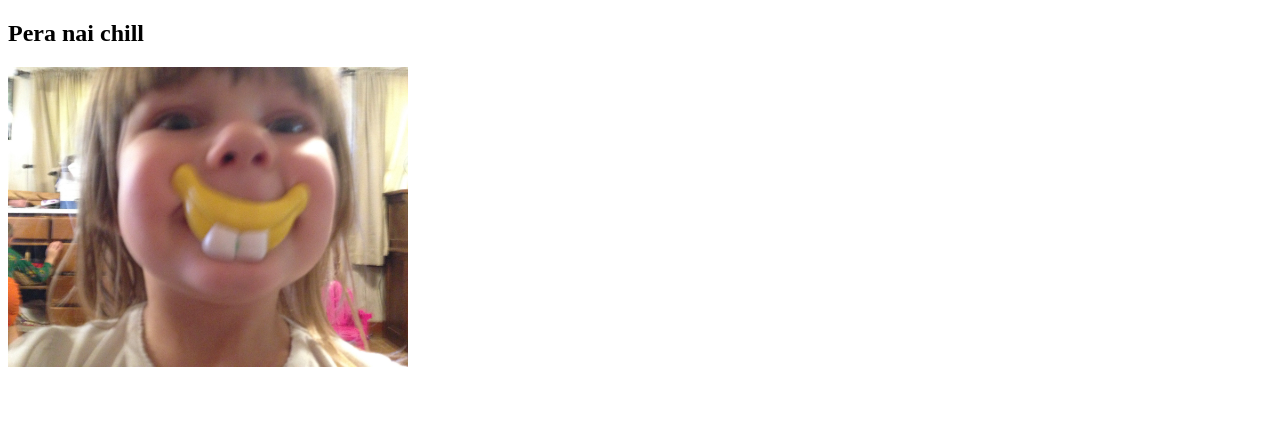
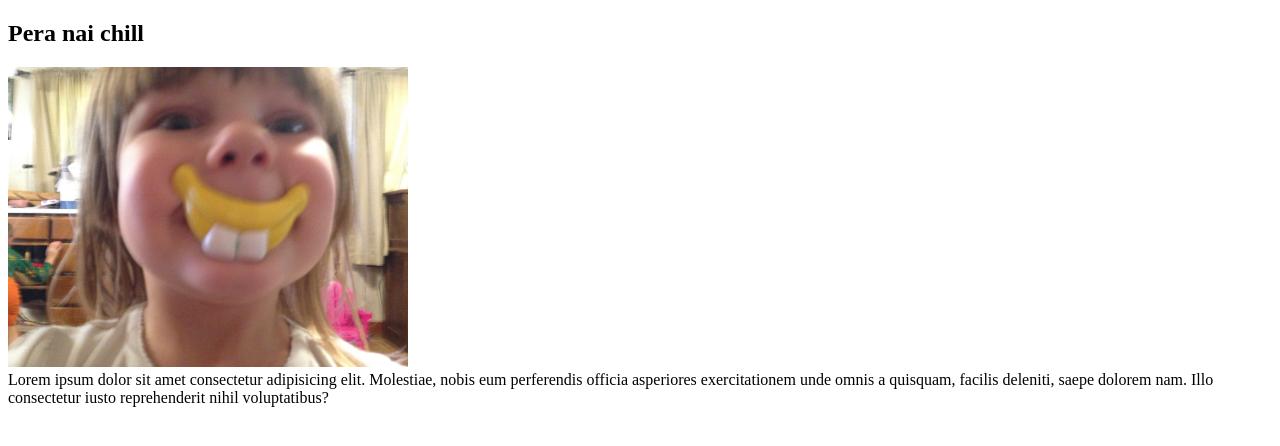
Before and after one commit to Argha588696/problem-will-never-last, a plain HTML site: page index.html in a window 1280 px wide. Drawn offline with Linux system fonts and the light colour scheme.

Commit message:
add some text

```diff
--- a/index.html
+++ b/index.html
@@ -10,5 +10,8 @@
         Pera nai chill
     </h2>
     <img width="400px" src="Images/IMG_4878.jpg" alt="">
+    <div>
+        Lorem ipsum dolor sit amet consectetur adipisicing elit. Molestiae, nobis eum perferendis officia asperiores exercitationem unde omnis a quisquam, facilis deleniti, saepe dolorem nam. Illo consectetur iusto reprehenderit nihil voluptatibus?
+    </div>
 </body>
 </html>
```
